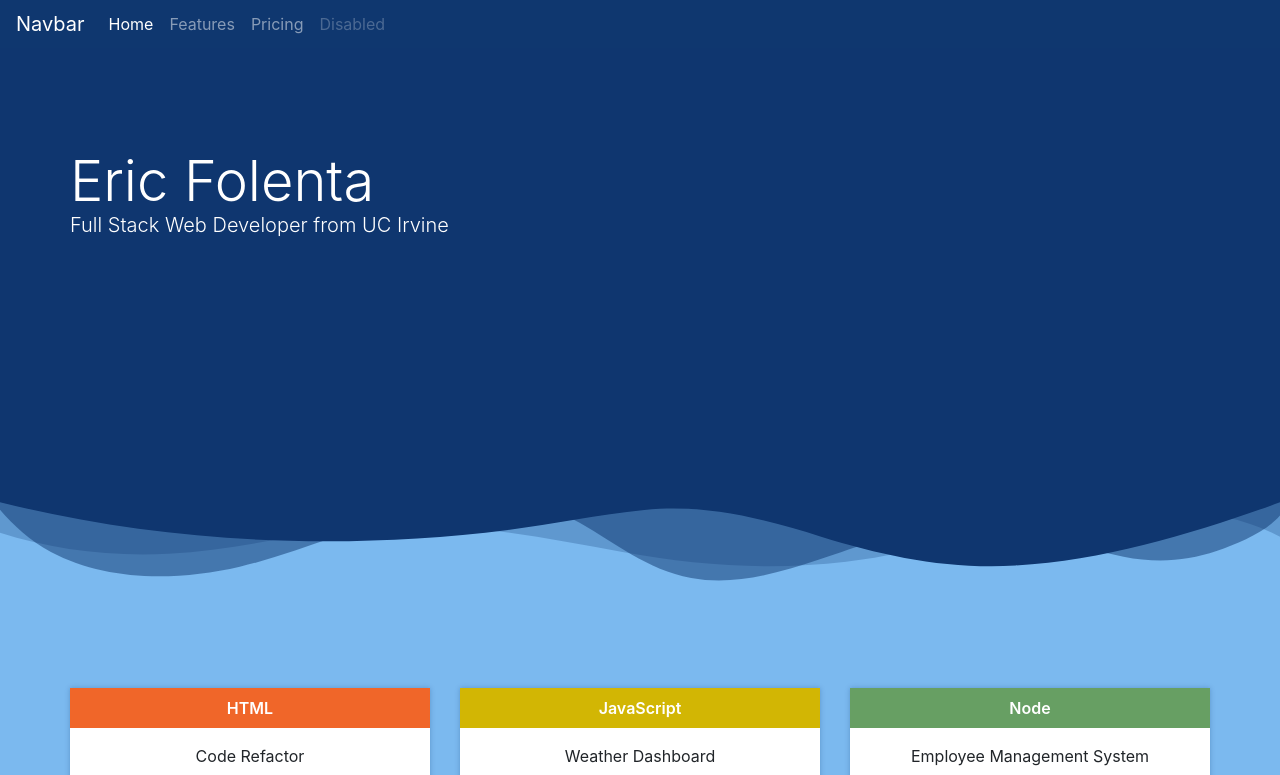
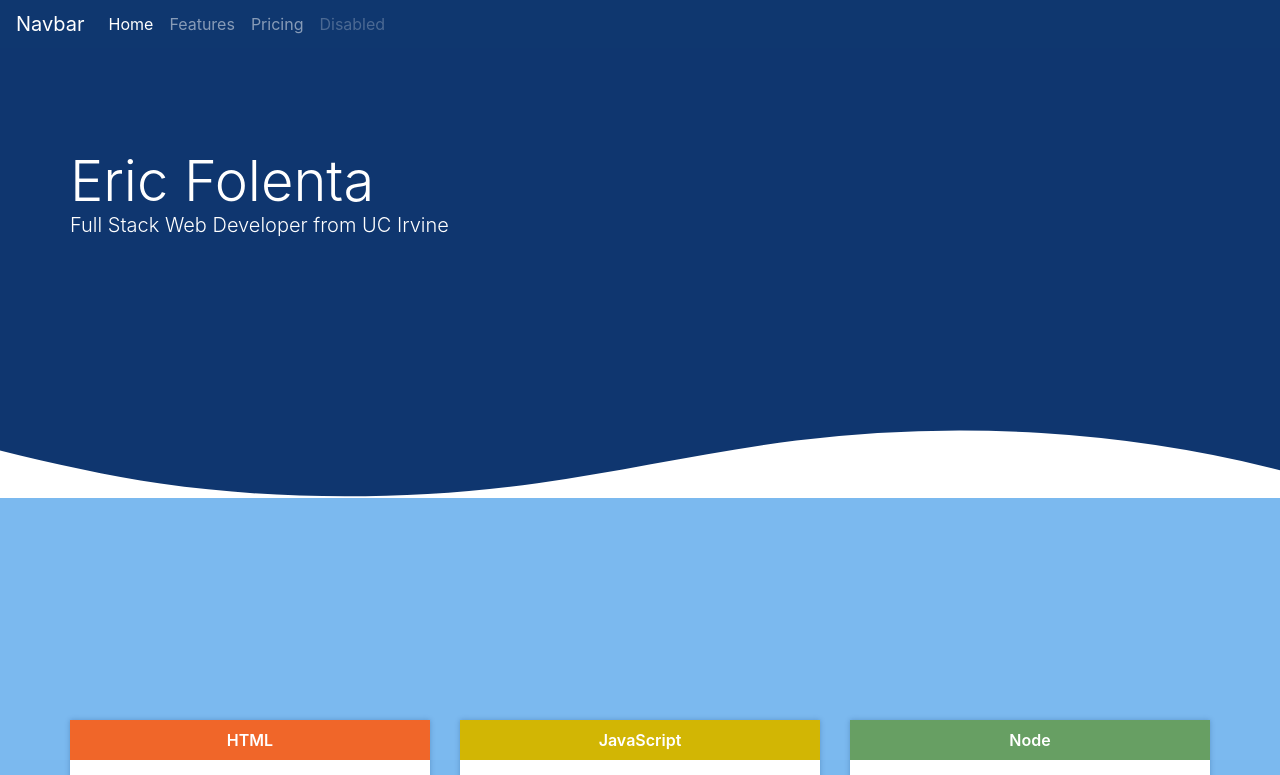
Before and after one commit to efolenta/20-react-portfolio, a React (Create React App) app: page / in a window 1280 px wide. Shown: the top 775 px of the page. Built offline with nearby package versions, Linux system fonts and the light colour scheme.

Commit message:
replaced divider with new design

```diff
--- a/src/components/ShapeDivider/index.js
+++ b/src/components/ShapeDivider/index.js
@@ -4,13 +4,12 @@ import "./style.css";
 
 function ShapeDivider() {
     return (
-        <div class="custom-shape-divider-top-1605229841">
+        <div className="custom-shape-divider-bottom-1605894770">
             <svg data-name="Layer 1" xmlns="http://www.w3.org/2000/svg" viewBox="0 0 1200 120" preserveAspectRatio="none">
-                <path d="M0,0V46.29c47.79,22.2,103.59,32.17,158,28,70.36-5.37,136.33-33.31,206.8-37.5C438.64,32.43,512.34,53.67,583,72.05c69.27,18,138.3,24.88,209.4,13.08,36.15-6,69.85-17.84,104.45-29.34C989.49,25,1113-14.29,1200,52.47V0Z" opacity=".25" class="shape-fill"></path>
-                <path d="M0,0V15.81C13,36.92,27.64,56.86,47.69,72.05,99.41,111.27,165,111,224.58,91.58c31.15-10.15,60.09-26.07,89.67-39.8,40.92-19,84.73-46,130.83-49.67,36.26-2.85,70.9,9.42,98.6,31.56,31.77,25.39,62.32,62,103.63,73,40.44,10.79,81.35-6.69,119.13-24.28s75.16-39,116.92-43.05c59.73-5.85,113.28,22.88,168.9,38.84,30.2,8.66,59,6.17,87.09-7.5,22.43-10.89,48-26.93,60.65-49.24V0Z" opacity=".5" class="shape-fill"></path>
-                <path d="M0,0V5.63C149.93,59,314.09,71.32,475.83,42.57c43-7.64,84.23-20.12,127.61-26.46,59-8.63,112.48,12.24,165.56,35.4C827.93,77.22,886,95.24,951.2,90c86.53-7,172.46-45.71,248.8-84.81V0Z" class="shape-fill"></path>
+                <path d="M321.39,56.44c58-10.79,114.16-30.13,172-41.86,82.39-16.72,168.19-17.73,250.45-.39C823.78,31,906.67,72,985.66,92.83c70.05,18.48,146.53,26.09,214.34,3V0H0V27.35A600.21,600.21,0,0,0,321.39,56.44Z" className="shape-fill"></path>
             </svg>
-        </div>    )
+        </div>
+    )
 }
 
 export default ShapeDivider;
--- a/src/components/ShapeDivider/style.css
+++ b/src/components/ShapeDivider/style.css
@@ -1,19 +1,20 @@
-.custom-shape-divider-top-1605229841 {
+.custom-shape-divider-bottom-1605894770 {
     position: relative;
-    top: 0;
+    bottom: 122px;
     left: 0;
     width: 100%;
     overflow: hidden;
     line-height: 0;
+    transform: rotate(180deg);
 }
 
-.custom-shape-divider-top-1605229841 svg {
+.custom-shape-divider-bottom-1605894770 svg {
     position: relative;
     display: block;
-    width: calc(100% + 1.3px);
-    height: 90px;
+    width: calc(141% + 1.3px);
+    height: 122px;
 }
 
-.custom-shape-divider-top-1605229841 .shape-fill {
-    fill: #0F366F;
+.custom-shape-divider-bottom-1605894770 .shape-fill {
+    fill: #FFFFFF;
 }
```
